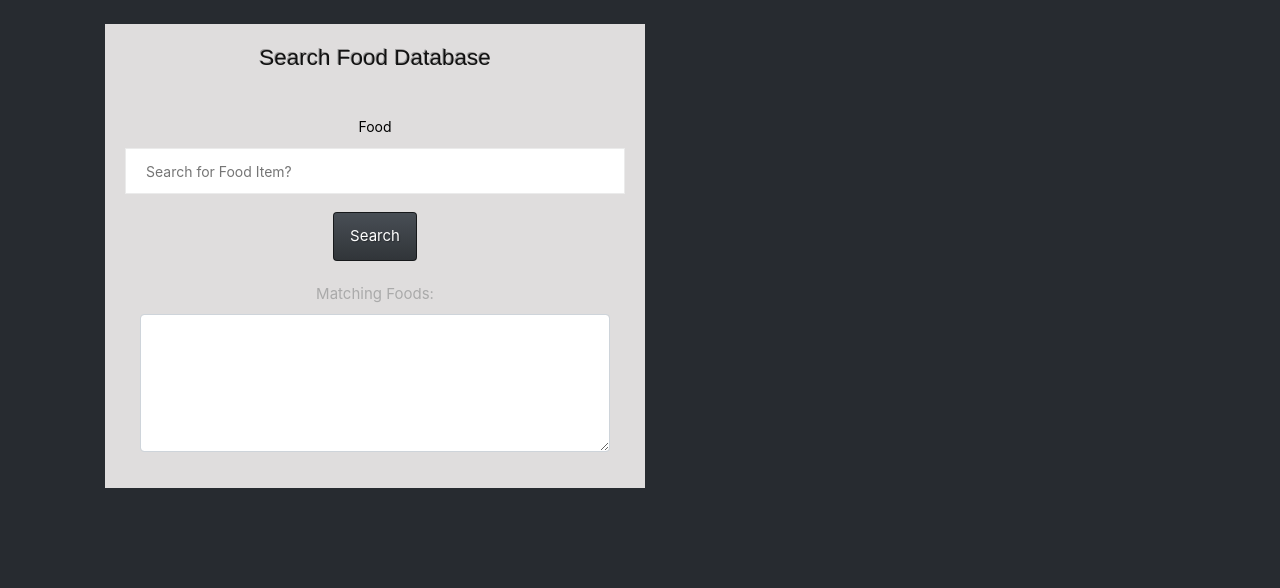
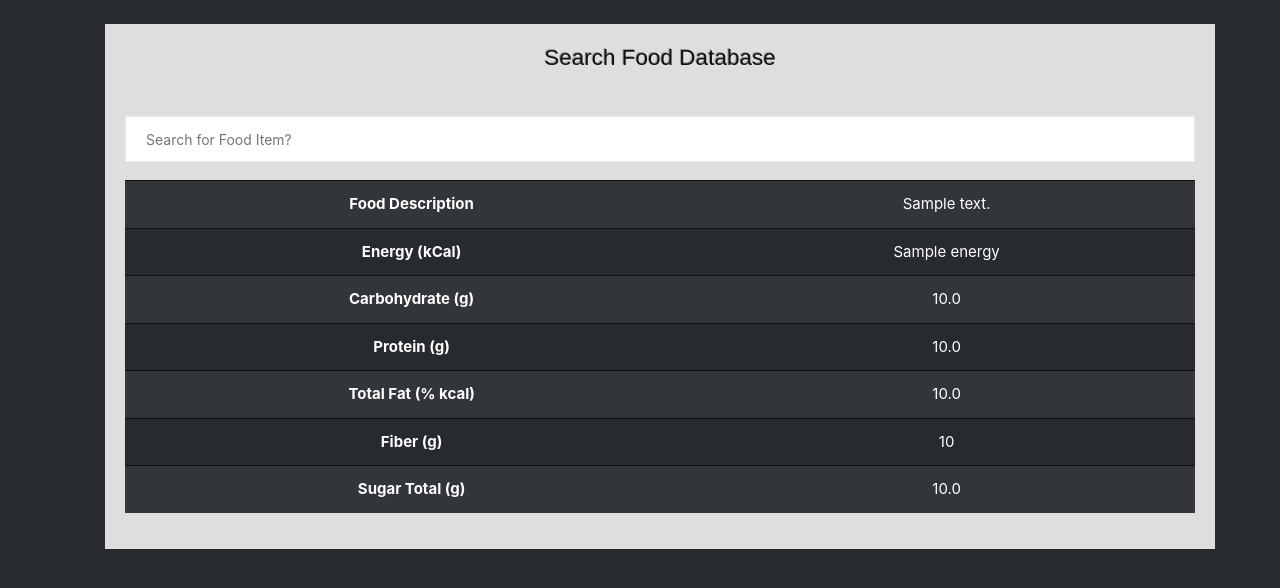
Before and after one commit to Rebel-Scum-Analytical/Team-Project2, a Flask app: template templates/nutrition.html in a window 1280 px wide. Shown: the part 196-784 px from the top of the page. Run offline with Flask 2, Linux system fonts and the light colour scheme; the template is opened without the code that fills it: most values are stand-ins (such as "Sample title", 1, 10 or a date in 2020); parts of the project's set-up code (start-up, migrations or seed data) failed here and were passed over; some libraries are stand-ins or nearby versions.

Commit message:
Add code for nutrition info page

```diff
--- a/app.py
+++ b/app.py
@@ -272,12 +272,14 @@ def dashboard():
 
     # Code to display daily statistics on dashboard - part 2
 # display_stats
-    cmd = session_db.query(func.sum((Nutrition.Energy) * (Meal_record.amount)).label('cal'),\
-                            func.sum((Nutrition.Carbohydrate) * (Meal_record.amount)).label('carbs'),\
-                            func.sum((Nutrition.Lipid_Total) * (Meal_record.amount)).label('fats'),\
-                            func.sum((Nutrition.Sodium) * (Meal_record.amount)).label('sodium'),\
-                            func.sum((Nutrition.Sugar_Total) * (Meal_record.amount)).label('sugar'),\
-                            func.sum((Nutrition.Fiber) * (Meal_record.amount)).label('fiber'),\
+    cmd = session_db.query(func.round(func.coalesce(func.sum((Nutrition.Energy) * (Meal_record.amount)),0),2).label('cal'),\
+                            func.round(func.coalesce(func.sum((Nutrition.Carbohydrate) * (Meal_record.amount)),0),2).label('carbs'),\
+                            func.round(func.coalesce(func.sum((Nutrition.Lipid_Total) * (Meal_record.amount)),0),2).label('fats'),\
+                            func.round(func.coalesce(func.sum((Nutrition.Sodium) * (Meal_record.amount)),0),2).label('sodium'),\
+                            func.round(func.coalesce(func.sum((Nutrition.Sugar_Total) * (Meal_record.amount)),0),2).label('sugar'),\
+
+
+                            func.round(func.coalesce(func.sum((Nutrition.Fiber) * (Meal_record.amount)),0),2).label('fiber'),\
                             func.count().label('cnt')).\
                             filter(Meal_record.username == session['username']).\
                             filter(Meal_record.meal_item_code == Nutrition.NDB_No).\
@@ -349,11 +351,21 @@ def checkLoggedIn():
             return True
     return False
 
-@app.route('/nutrition')
+@app.route('/nutrition',methods=['GET'])
 def nutrition():
     if(checkLoggedIn() == False):
         return redirect('/login')
     session['page']='nutrition'
+
+    ndbNo=request.args.get('ndbNo')
+
+
+
+    if ndbNo:
+        nutriData = session_db.query(Nutrition).\
+                    filter(Nutrition.NDB_No == ndbNo).first()
+        return render_template("nutrition.html", nutriData=nutriData)
+
     return render_template("nutrition.html")
 
 # @app.route('/register')
--- a/templates/dashboard.html
+++ b/templates/dashboard.html
@@ -142,7 +142,7 @@
                                     <td>{{ query_val.meal_date }}</td>
                                     <td>{{ query_val.type }}</td>
                                     <td>{{ query_val.meal_desc }}</td>
-                                    <td>{{ query_val.amount }}</td>
+                                    <td>{{ query_val.amount |round | int }}</td>
                                 </tr>
                                 {% endfor %}
 
--- a/templates/nutrition.html
+++ b/templates/nutrition.html
@@ -6,7 +6,7 @@
 
 
 
-
+<link rel="stylesheet" href="//code.jquery.com/ui/1.10.4/themes/smoothness/jquery-ui.css">
 
 
   <section class="hero-section set-bg" data-setbg="./static/images/food.jpg">
@@ -15,9 +15,6 @@
             <div class="col-md">
               <div class="hero-image">
                 <div class="hero-text">
-                    <!-- <span>You are what you eat</span> -->
-                    <!-- <h1>TODO: ADD NUTRITION SEARCH/LOOKUP</h1> -->
-                  <!-- </br></br> -->
                     <div class="row-sm">
                       <div class="section-title register-text">
                           <div class="section-title">
@@ -25,89 +22,73 @@
                           </div>
                           <!-- <form action="/nutrition" class="register-form"> -->
                               <div class="row register-form">
-                                  <!-- <div class="col-8">
-                                      <label for="name">Food</label>
-                                      <input type="text">
-                                    </div> -->
-                                  <!-- <div class="col-2">
-                                    <label for="name">Type</label>
-                                    <input list="mealType" name="mealType" placeholder="When?">
-                                      <datalist id="mealType">
-                                          <option value="Breakfast">
-                                          <option value="Lunch">
-                                          <option value="Dinner">
-                                          <option value="Snacks">
-                                      </datalist> -->
-                                  <!-- </div> -->
                                   <div class="col">
-                                    <label for="name">Food</label>
                                     <input type="text" placeholder="Search for Food Item?" id="foodName" name="food_desc">
                                     <input type="hidden" id="foodNameId" name="foodNameId">
 
-                                    <!-- <input class="form-control" id="foodsearch" type="text" placeholder="Search for Food"> -->
-                                    <!-- <input type="text" placeholder="Search for Food" onchange="optionChanged(this.value)"> -->
                                   </div>
-                                  <!-- <div class="col-2">
-                                      <label for="name">Servings</label>
-                                      <input type="number" min="0" max="20" placeholder="How much?">
-                                    </div> -->
-                                      </div>
-                                      <button id="search-btn"  class="btn btn-primary">Search</button>
-                                    </br></br>
-                                  <div class="block">
-                                    <div class="col">
-                                      <label for="name">Matching Foods:</label>
-                                      <div class="col-2">
-                                      </div>
-                                      <textarea class="form-control" rows="5" id="comment"></textarea>
-                                      <!-- PK: Code to add table -->
-                                      <div class="col-md-10">
-                                        <div id="table-area" class="">
 
-                                        </div>
-                                      </div>
-                                      <!-- PK: Code to add table -->
 
-                                     <script type="text/javascript">
 
-                                      // $(document).on('click', 'ul#matching li', function(e) {
-                                      //     e.preventDefault();
-                                      //     var $this = $(this);
-                                      //     var $searchItem = $this.find('.search').first();
+                                </div>
 
-                                      //     remote_update("#nutrition_facts", $searchItem.attr('href'), '', null, true);
+                                {% if nutriData is defined %}
+                                <div id="table-area" class="">
+                                  <table id="food-table" class="table table-striped table-dark">
 
-                                      //   });
-                                      </script>
-                                      <ul id="matching"></ul>
-                                    </div>
-                                  </div>
+                                    <tbody>
+
+
+                                      <tr>
+                                        <th scope="row">Food Description</th>
+                                        <td>{{nutriData.Shrt_Desc}}</td>
+                                      </tr>
+
+                                      <tr>
+                                        <th scope="row">Energy (kCal)</th>
+                                        <td>{{nutriData.Energy}}</td>
+                                      </tr>
+
+                                      <tr>
+                                        <th scope="row">Carbohydrate (g)</th>
+                                        <td>{{nutriData.Carbohydrate|round | float}}</td>
+                                      </tr>
+
+                                      <tr>
+                                        <th scope="row">Protein (g)</th>
+                                        <td>{{nutriData.Protein|round | float}}</td>
+                                      </tr>
+
+                                      <tr>
+                                        <th scope="row">Total Fat (% kcal)</th>
+                                        <td>{{nutriData.Lipid_Total|round | float}}</td>
+                                      </tr>
+
+                                      <tr>
+                                        <th scope="row">Fiber (g)</th>
+                                        <td>{{nutriData.Fiber|round | int}}</td>
+                                      </tr>
+
+                                      <tr>
+                                        <th scope="row">Sugar Total (g)</th>
+                                        <td>{{nutriData.Sugar_Total|round | float}}</td>
+                                      </tr>
+
+                                    </tbody>
+                                  </table>
+                                </div>
+
+                              {% endif %}
+
                           <!-- </form> -->
                       </div>
                   </div>
                 </div>
               </div>
             </div>
+        </div>
 
 
-            <div class="col-md" id="nutriFacts" style="visibility:hidden">
-
-              <div class="register-text">
-                <div class="section-title">
-                    <h4>Nutrition Info</h4>
-
-              </div>
-              <div id="table-area" class="">
-                <table id="food-table" class="table table-striped table-dark">
-
-                  <tbody>
-                  </tbody>
-                </table>
-              </div>
-
-            </div>
-
-        </div>
     </div>
   </section>
 
@@ -118,10 +99,8 @@
   <script src="static/js/app_search.js"></script>
   <script src="https://code.jquery.com/jquery-1.12.4.js"></script>
 <script src="https://code.jquery.com/ui/1.12.1/jquery-ui.js"></script>
-<script src="https://code.jquery.com/jquery-1.12.4.js"></script>
-<script src="https://code.jquery.com/ui/1.12.1/jquery-ui.js"></script>
 <script>
-    $( "#foodsearch").autocomplete({
+    $("#foodName").autocomplete({
         source: function (request, response) {
         $.getJSON("/nutriquicksearch?term=" + request.term, function (data) {
 
@@ -138,6 +117,7 @@
         select( event, ui ){
         $('#foodNameId').val(ui.item.value);
         $('#foodName').val(ui.item.label);
+        window.location.replace('nutrition?ndbNo='+ui.item.value)
         return false;
     },
 
```
